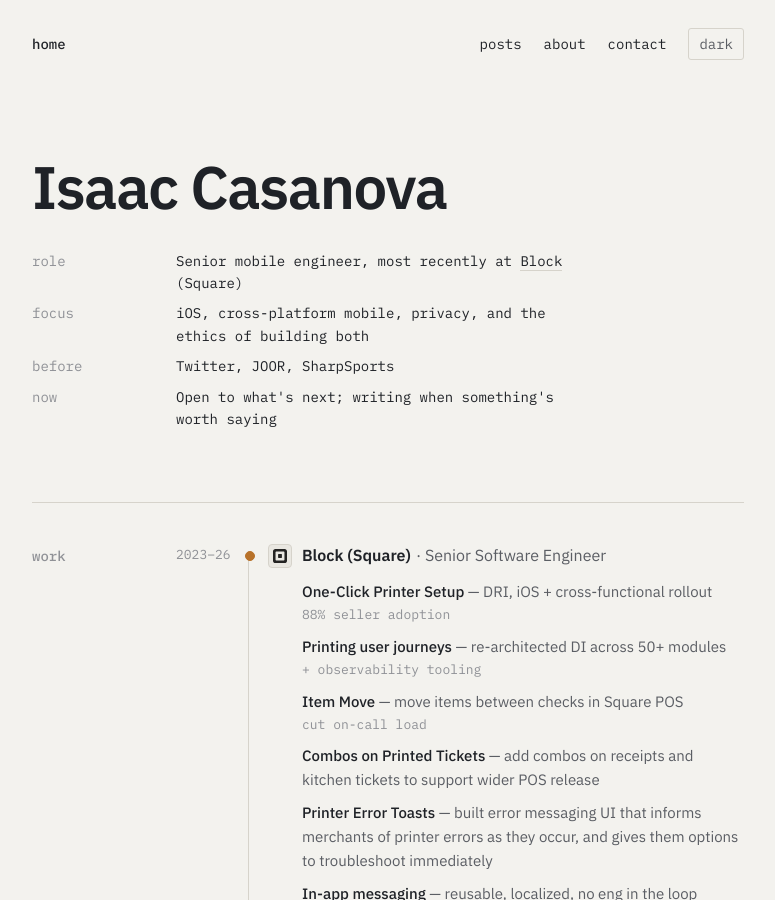
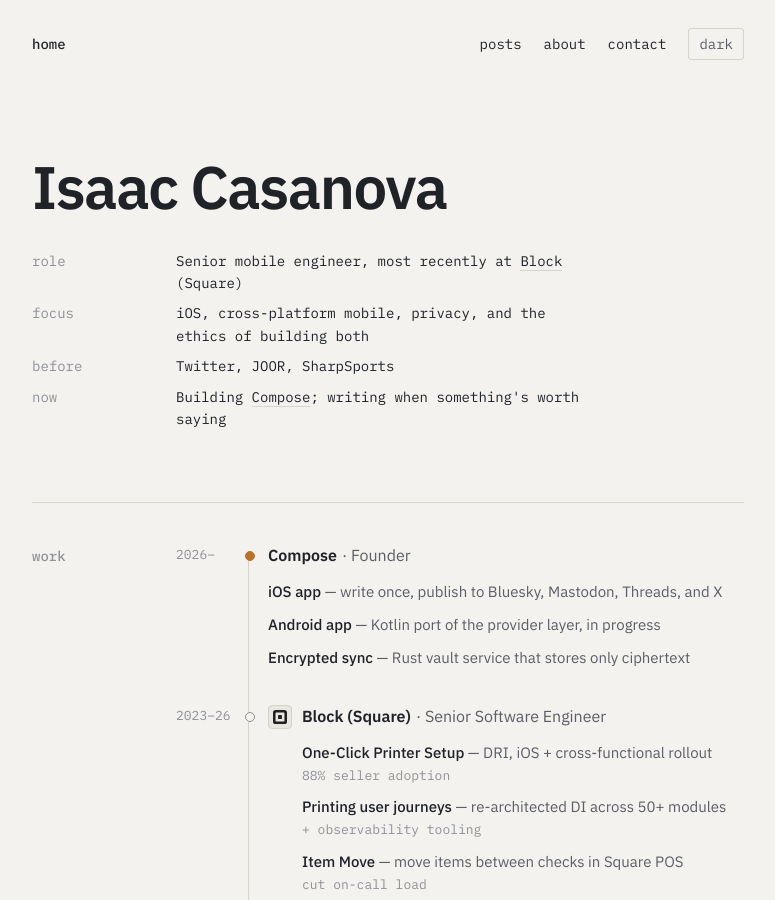
Before and after one commit to IsaacACasanova/IsaacACasanova.github.io, a Jekyll site: the page built from index.html, in a window 1280 px wide and 900 px high. Shown: the whole window, without its empty margins (252-1027 px from the left). Built offline with Jekyll 4.4.1, drawn with Linux system fonts in a browser that asks for light colours; the list of posts is cut into pages by our own code.

Commit message:
Homepage: building Compose now, and add it to the work timeline
Co-Authored-By: Claude Opus 5.5 <noreply@anthropic.com>
Claude-Session: https://claude.ai/code/session_016yEvumkuvJ3xURZUVBFinz

```diff
--- a/_data/facts.yml
+++ b/_data/facts.yml
@@ -6,4 +6,4 @@
 - label: before
   value: Twitter, JOOR, SharpSports
 - label: now
-  value: Open to what's next; writing when something's worth saying
+  value: Building <a href="/for-myself-for-once">Compose</a>; writing when something's worth saying
--- a/_data/roles.yml
+++ b/_data/roles.yml
@@ -3,6 +3,15 @@
 # url: optional      -> links the company name
 # logo_invert: true  -> mark is dark; flip it to light in dark mode
 # logo_fill: true    -> mark has its own background; fill the whole tile
+- company: Compose
+  url: /for-myself-for-once
+  title: Founder
+  years: 2026–
+  projects:
+    - { name: iOS app, summary: "write once, publish to Bluesky, Mastodon, Threads, and X" }
+    - { name: Android app, summary: "Kotlin port of the provider layer, in progress" }
+    - { name: Encrypted sync, summary: "Rust vault service that stores only ciphertext" }
+
 - company: Block (Square)
   url: https://block.xyz/
   title: Senior Software Engineer
```
